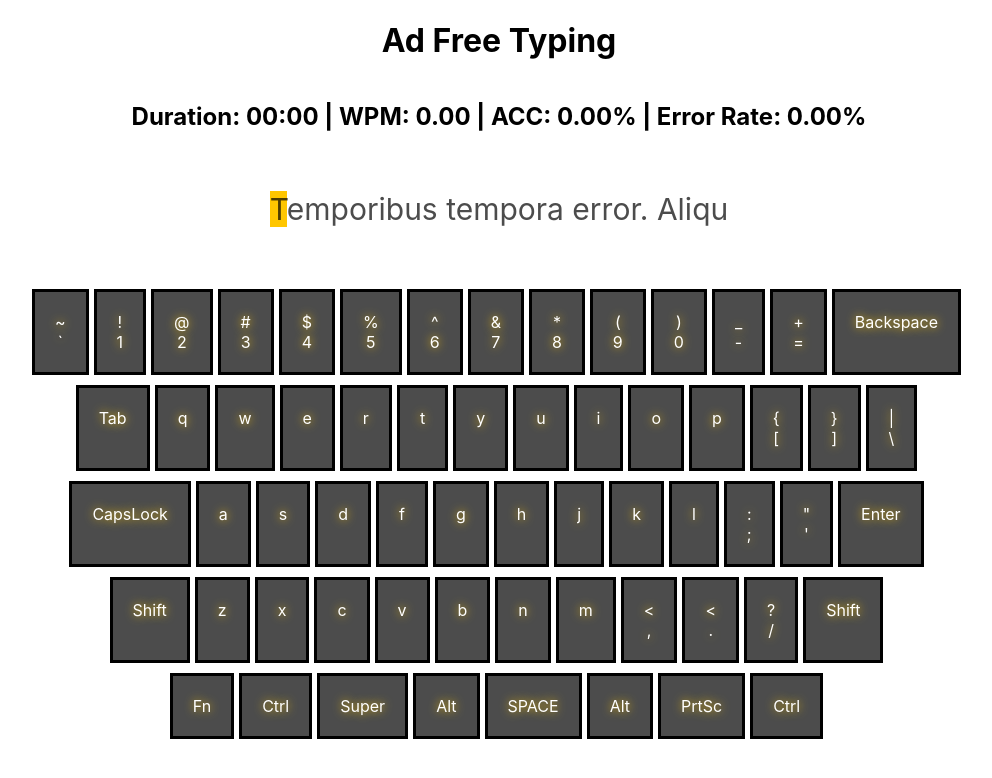
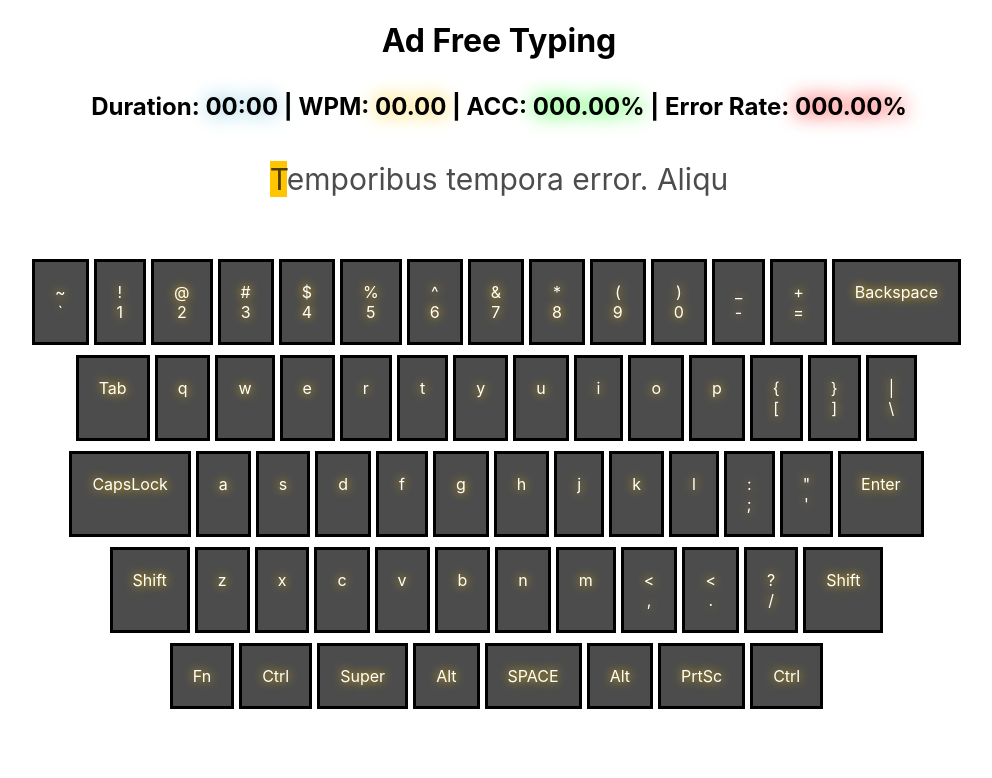
Before and after one commit to jstephensdev/ad-free-typing, a React (Create React App) app: page / in a window 1280 px wide. Shown: the top 778 px of the page, without its empty margins (141-1133 px from the left). Built offline with nearby package versions, Linux system fonts and the light colour scheme.

Commit message:
adding color to stats

```diff
--- a/src/components/Keyboard.tsx
+++ b/src/components/Keyboard.tsx
@@ -7,7 +7,7 @@ export const Keyboard = () => {
 
     const [startTime, setStartTime] = useState(0);
     const [wordCount, setWordCount] = useState(0);
-    const [wpm, setWpm] = useState('0.00');
+    const [wpm, setWpm] = useState('00.00');
 
     const currentTime = () => new Date().getTime();
 
@@ -24,7 +24,7 @@ export const Keyboard = () => {
 
     const [keyPressed, setKeyPressed] = useState('');
 
-    const [accuracy, setAccuracy] = useState('0.00');
+    const [accuracy, setAccuracy] = useState('000.00');
     const [typedChars, setTypedChars] = useState('');
 
     const downHandler = ({ key }: any): void => {
@@ -92,18 +92,25 @@ export const Keyboard = () => {
 
     return (
         <>
-            <section>
-                <h2>{`Duration: ${
+            <section className="stats">
+                <span>{`Duration: `}</span>
+                <span className="duration">{`${
                     startTime === 0
                         ? '00:00'
                         : new Date(currentTime() - startTime)
                               .toLocaleTimeString('en-US')
                               .slice(2, 7)
-                } | WPM: ${wpm} | ACC: ${accuracy}% | Error Rate: ${
-                    accuracy === '0.00'
-                        ? '0.00'
+                }`}</span>
+                <span>{` | WPM: `}</span>
+                <span className="wpm">{`${wpm}`}</span>
+                <span>{` | ACC: `}</span>
+                <span className="acc">{`${accuracy}%`}</span>
+                <span>{` | Error Rate: `}</span>
+                <span className="error-rate">{`${
+                    accuracy === '000.00'
+                        ? '000.00'
                         : (100 - Number(accuracy)).toFixed(2)
-                }%`}</h2>
+                }%`}</span>
             </section>
             <section className="text-section">
                 <p>
--- a/src/css/App.css
+++ b/src/css/App.css
@@ -5,9 +5,10 @@
     align-items: center;
 }
 
-.stats-section {
-    display: flex;
-    padding: 20px;
+.stats {
+    margin-top: 10px;
+    font-weight: bold;
+    font-size: 24px;
 }
 
 .text-section {
@@ -51,3 +52,19 @@
     justify-content: center;
     margin: 10px;
 }
+
+.duration {
+    text-shadow: 0 0 20px #6fbbd4;
+}
+
+.wpm {
+    text-shadow: 0 0 20px #ffc600;
+}
+
+.acc {
+    text-shadow: 0 0 20px #00ff00;
+}
+
+.error-rate {
+    text-shadow: 0 0 20px red;
+}
```
